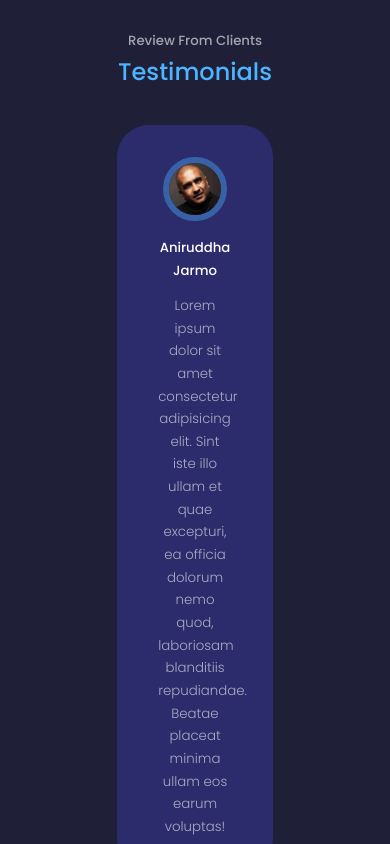
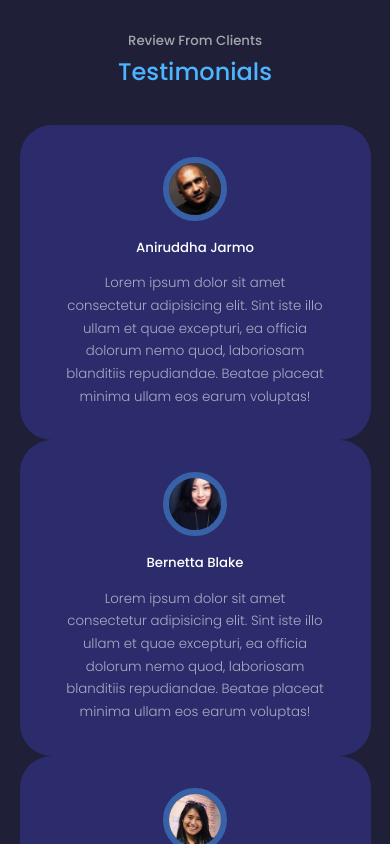
Before and after one commit to draxexx/react-portfolio-website-1, a React (Create React App) app: page / in a window 390 px wide. Shown: the part 7620-8464 px from the top of the page. Built offline with nearby package versions, Linux system fonts and the light colour scheme.

Commit message:
make responsive the Testimonials Component

```diff
--- a/src/components/testimonials/testimonials.css
+++ b/src/components/testimonials/testimonials.css
@@ -30,9 +30,19 @@
 /* ========== MEDIA QUERIES (MEDIUM DEVICES) ========== */
 
 @media screen and (max-width:1024px) {
+    .container.testimonials__container{
+        width: 60%;
+    }
 }
 
 /* ========== MEDIA QUERIES (SMALL DEVICES) ========== */
 
 @media screen and (max-width:600px) {
+    .container.testimonials__container{
+        width: var(--container-width-sm);
+    }
+
+    .client__review{
+        width: var(--container-width-sm);
+    }
 }
```
